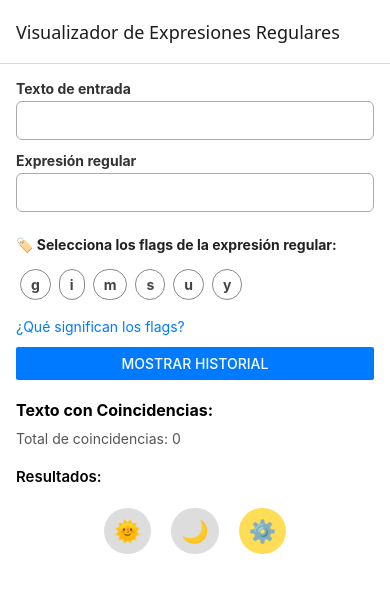
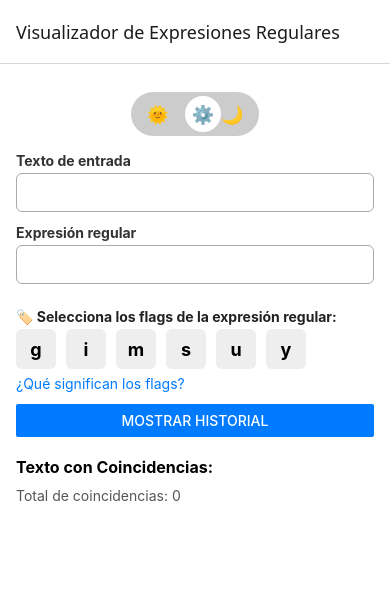
Before and after one commit to AlvaroEk/Visualisador_Tester_Expresion_Regulares, a React Native app: screen /RegexTester in a window 390 px wide. Shown: the top 592 px of the page. Built offline with nearby package versions, Linux system fonts and the light colour scheme.

Commit message:
septimo commit

```diff
--- a/src/presentation/features/atoms/MatchHighlight.tsx
+++ b/src/presentation/features/atoms/MatchHighlight.tsx
@@ -1,18 +1,33 @@
 import React from 'react';
-import { Text, StyleSheet } from 'react-native';
+import { Text, StyleSheet, View } from 'react-native';
+import { observer } from 'mobx-react-lite';
+import { themeStore } from '../../store/themeStore';
 
 interface Props {
   match: string;
 }
 
-export const MatchHighlight = ({ match }: Props) => (
-  <Text style={styles.highlight}>{match}</Text>
-);
+export const MatchHighlight = observer(({ match }: Props) => {
+  const isDark = themeStore.resolvedMode === 'dark';
+
+  const backgroundColor = isDark ? '#333' : '#fff9c4'; // fondo oscuro o amarillo claro
+  const textColor = isDark ? '#ffffff' : '#000000';    // blanco o negro
+
+  return (
+    <View style={[styles.container, { backgroundColor }]}>
+      <Text style={[styles.text, { color: textColor }]}>{match}</Text>
+    </View>
+  );
+});
 
 const styles = StyleSheet.create({
-  highlight: {
-    backgroundColor: '#ffeeaa',
-    padding: 2,
-    borderRadius: 4,
+  container: {
+    padding: 8,
+    marginBottom: 6,
+    borderRadius: 8,
+  },
+  text: {
+    fontSize: 16,
+    fontWeight: '500',
   },
 });
--- a/src/presentation/features/components/molecules/FlagSelector.tsx
+++ b/src/presentation/features/components/molecules/FlagSelector.tsx
@@ -1,53 +1,52 @@
 import React from 'react';
 import { View, Text, TouchableOpacity, StyleSheet } from 'react-native';
 
-const FLAG_OPTIONS = ['g', 'i', 'm', 's', 'u', 'y'];
-
 interface Props {
   selectedFlags: string;
-  onChange: (newFlags: string) => void;
+  onChange: (flags: string) => void;
   invalidFlags?: string[];
   dark?: boolean;
 }
 
+const FLAGS = ['g', 'i', 'm', 's', 'u', 'y'];
+
 export const FlagSelector = ({ selectedFlags, onChange, invalidFlags = [], dark = false }: Props) => {
   const toggleFlag = (flag: string) => {
-    const set = new Set(selectedFlags.split(''));
-    if (set.has(flag)) {
-      set.delete(flag);
-    } else {
-      set.add(flag);
-    }
-    onChange([...set].join(''));
+    const index = selectedFlags.indexOf(flag);
+    const updated =
+      index === -1
+        ? selectedFlags + flag
+        : selectedFlags.slice(0, index) + selectedFlags.slice(index + 1);
+    onChange(updated);
   };
 
   return (
     <View style={styles.container}>
-      {FLAG_OPTIONS.map((flag) => {
-        const active = selectedFlags.includes(flag);
+      {FLAGS.map((flag) => {
+        const selected = selectedFlags.includes(flag);
         const invalid = invalidFlags.includes(flag);
+
+        const backgroundColor = selected
+          ? dark
+            ? '#2196f3' // Azul vivo en modo oscuro
+            : '#007bff' // Azul más suave en claro
+          : dark
+          ? '#444'
+          : '#eee';
+
+        const color = selected
+          ? '#fff'
+          : dark
+          ? '#ccc'
+          : '#000';
 
         return (
           <TouchableOpacity
             key={flag}
             onPress={() => toggleFlag(flag)}
-            style={[
-              styles.chip,
-              active && styles.chipActive,
-              invalid && styles.chipInvalid,
-              dark && styles.chipDark,
-            ]}
+            style={[styles.flag, { backgroundColor, borderColor: invalid ? 'red' : 'transparent' }]}
           >
-            <Text
-              style={[
-                styles.text,
-                active && styles.textActive,
-                invalid && styles.textInvalid,
-                dark && styles.textDark,
-              ]}
-            >
-              {flag}
-            </Text>
+            <Text style={[styles.flagText, { color }]}>{flag}</Text>
           </TouchableOpacity>
         );
       })}
@@ -59,40 +58,18 @@ const styles = StyleSheet.create({
   container: {
     flexDirection: 'row',
     flexWrap: 'wrap',
-    marginVertical: 8,
+    gap: 10,
   },
-  chip: {
-    paddingHorizontal: 10,
-    paddingVertical: 6,
-    borderRadius: 16,
-    borderWidth: 1,
-    borderColor: '#888',
-    margin: 4,
-    backgroundColor: '#fff',
+  flag: {
+    width: 40,
+    height: 40,
+    borderRadius: 6,
+    justifyContent: 'center',
+    alignItems: 'center',
+    borderWidth: 2,
   },
-  chipActive: {
-    backgroundColor: '#4caf50',
-    borderColor: '#388e3c',
-  },
-  chipDark: {
-    backgroundColor: '#333',
-    borderColor: '#777',
-  },
-  chipInvalid: {
-    backgroundColor: '#ffcccc',
-    borderColor: '#ff4444',
-  },
-  text: {
-    color: '#444',
+  flagText: {
+    fontSize: 18,
     fontWeight: 'bold',
   },
-  textActive: {
-    color: '#fff',
-  },
-  textInvalid: {
-    color: '#900',
-  },
-  textDark: {
-    color: '#ddd',
-  },
 });
--- /dev/null
+++ b/src/presentation/features/components/molecules/ThemeToggle.tsx
@@ -0,0 +1,100 @@
+import React, { useEffect, useRef } from 'react';
+import {
+  View,
+  Text,
+  Pressable,
+  StyleSheet,
+  Animated,
+  Easing,
+} from 'react-native';
+import { observer } from 'mobx-react-lite';
+import { themeStore, ThemeMode } from '../../../store/themeStore';
+
+const MODES: ThemeMode[] = ['light', 'system', 'dark'];
+
+const ThemeToggle = observer(() => {
+  const current = themeStore.mode;
+  const thumbAnim = useRef(new Animated.Value(0)).current;
+
+  const getIndex = () => MODES.indexOf(current);
+
+  useEffect(() => {
+    Animated.timing(thumbAnim, {
+      toValue: getIndex(),
+      duration: 250,
+      useNativeDriver: false,
+      easing: Easing.out(Easing.ease),
+    }).start();
+  }, [current]);
+
+  const handlePress = () => {
+    const nextIndex = (getIndex() + 1) % MODES.length;
+    themeStore.setMode(MODES[nextIndex]);
+  };
+
+  const thumbTranslate = thumbAnim.interpolate({
+    inputRange: [0, 1, 2],
+    outputRange: [4, 50, 90], // Ajustado al tamaño del contenedor
+  });
+
+  return (
+    <View style={styles.container}>
+      <Pressable style={styles.track} onPress={handlePress}>
+        <Animated.View style={[styles.thumb, { transform: [{ translateX: thumbTranslate }] }]}>
+          <Text style={styles.icon}>
+            {current === 'light' ? '🌞' : current === 'dark' ? '🌙' : '⚙️'}
+          </Text>
+        </Animated.View>
+        <View style={styles.optionContainer}>
+          <Text style={styles.option}>🌞</Text>
+          <Text style={styles.option}>⚙️</Text>
+          <Text style={styles.option}>🌙</Text>
+        </View>
+      </Pressable>
+    </View>
+  );
+});
+
+export default ThemeToggle;
+
+const styles = StyleSheet.create({
+  container: {
+    alignItems: 'center',
+    marginTop: 12,
+    marginBottom: 16,
+  },
+  track: {
+    width: 128,
+    height: 44,
+    borderRadius: 22,
+    backgroundColor: '#ccc',
+    justifyContent: 'center',
+    paddingHorizontal: 4,
+  },
+  thumb: {
+    position: 'absolute',
+    top: 4,
+    width: 36,
+    height: 36,
+    borderRadius: 18,
+    backgroundColor: '#fff',
+    justifyContent: 'center',
+    alignItems: 'center',
+    elevation: 3,
+    zIndex: 2,
+  },
+  icon: {
+    fontSize: 18,
+  },
+  optionContainer: {
+    flexDirection: 'row',
+    justifyContent: 'space-between',
+    paddingHorizontal: 4,
+  },
+  option: {
+    flex: 1,
+    textAlign: 'center',
+    fontSize: 18,
+    color: '#333',
+  },
+});
--- a/src/presentation/features/templates/RegexTesterTemplate.tsx
+++ b/src/presentation/features/templates/RegexTesterTemplate.tsx
@@ -15,7 +15,7 @@ import { ASTTree } from '../organisms/ASTTree';
 import { MatchHighlight } from '../atoms/MatchHighlight';
 import { RegexHistoryList } from '../organisms/RegexHistoryList';
 import { HighlightedText } from '../atoms/HighlightedText';
-import { ThemeSelector } from '../components/molecules/ThemeSelector';
+import ThemeToggle from '../components/molecules/ThemeToggle';
 
 export const RegexTesterTemplate = observer(({
   inputText,
@@ -38,6 +38,8 @@ export const RegexTesterTemplate = observer(({
       style={[styles.wrapper, { backgroundColor: theme.background }]}
       contentContainerStyle={styles.content}
     >
+      <ThemeToggle />
+
       <RegexForm
         inputText={inputText}
         pattern={pattern}
@@ -75,17 +77,18 @@ export const RegexTesterTemplate = observer(({
         Total de coincidencias: {matches?.length ?? 0}
       </Text>
 
-      <Text style={[styles.resultText, { color: theme.text }]}>
-        Resultados:
-      </Text>
-
-      {matches?.map((m: string, i: number) => (
-        <MatchHighlight key={i} match={m} />
-      ))}
+      {matches?.length > 0 && (
+        <>
+          <Text style={[styles.resultText, { color: theme.text }]}>
+            Resultados:
+          </Text>
+          {matches.map((m: string, i: number) => (
+            <MatchHighlight key={i} match={m}  />
+          ))}
+        </>
+      )}
 
       {ast && <ASTTree ast={ast} textColor={theme.text} />}
-
-      <ThemeSelector />
     </ScrollView>
   );
 });
```
